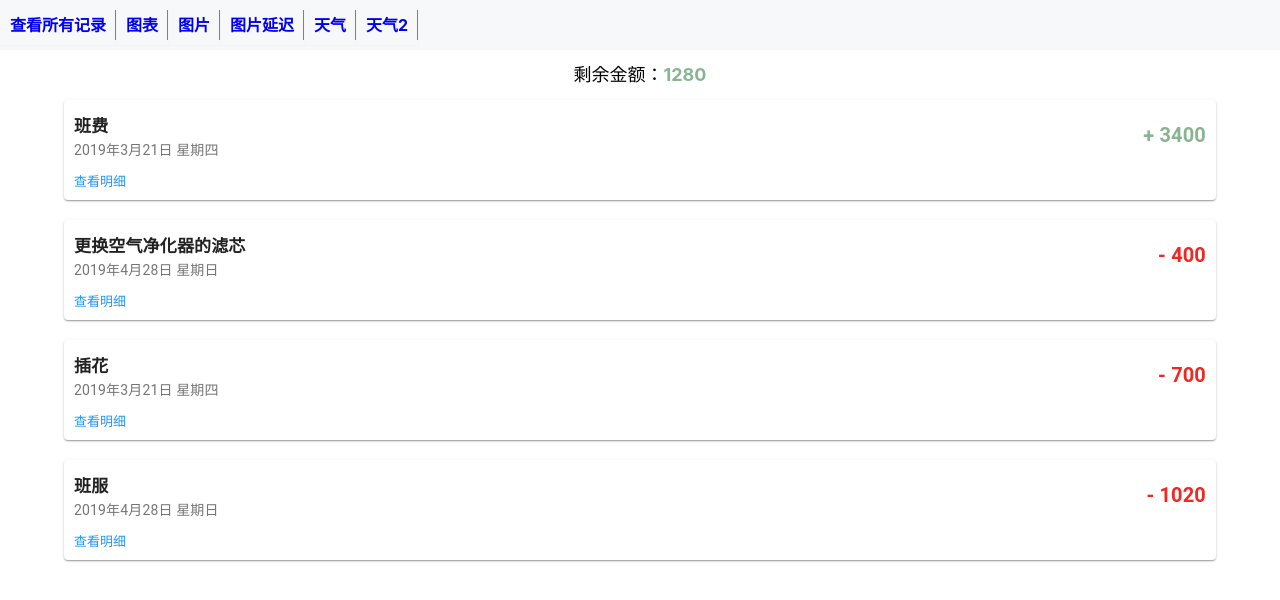
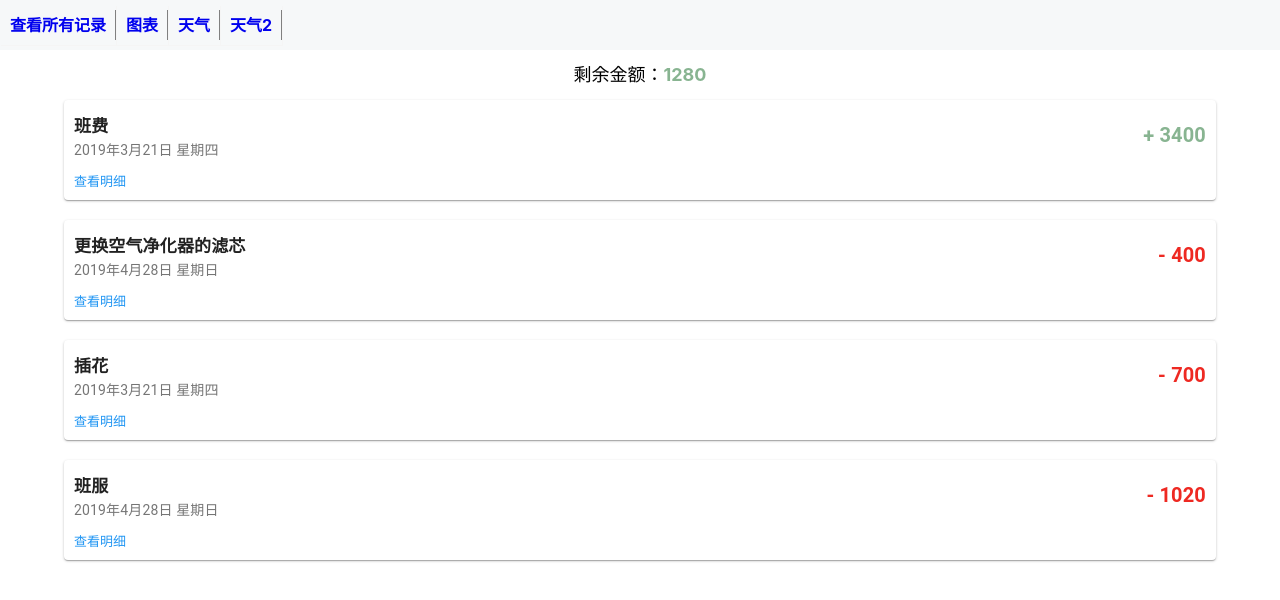
Before and after one commit to wanderyt/dj-finance, a React app: page / in a window 1280 px wide. Shown: the top 600 px of the page. Built offline with nearby package versions, Linux system fonts and the light colour scheme.

Commit message:
Remove images pages. (#19)

```diff
--- a/package.json
+++ b/package.json
@@ -1,6 +1,6 @@
 {
   "name": "dj-finance",
-  "version": "0.10.2",
+  "version": "0.10.3",
   "private": true,
   "dependencies": {
     "@babel/core": "7.2.2",
--- a/src/module/navigator/index.js
+++ b/src/module/navigator/index.js
@@ -9,12 +9,12 @@ const navigationItems = [{
 }, {
   name: '图表',
   link: '/charts'
-}, {
-  name: '图片',
-  link: '/testImages'
-}, {
-  name: '图片延迟',
-  link: '/testImagesLazyload'
+// }, {
+//   name: '图片',
+//   link: '/testImages'
+// }, {
+//   name: '图片延迟',
+//   link: '/testImagesLazyload'
 }, {
   name: '天气',
   link: '/weather'
```
